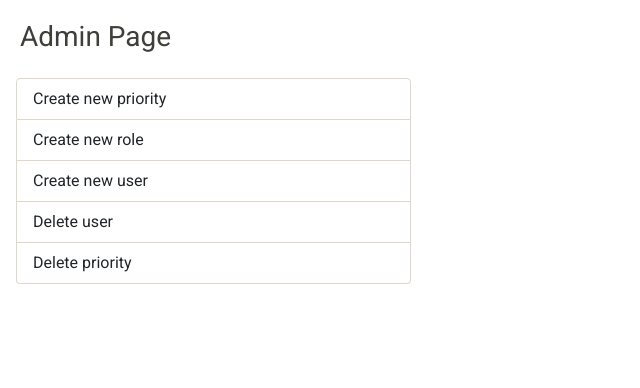
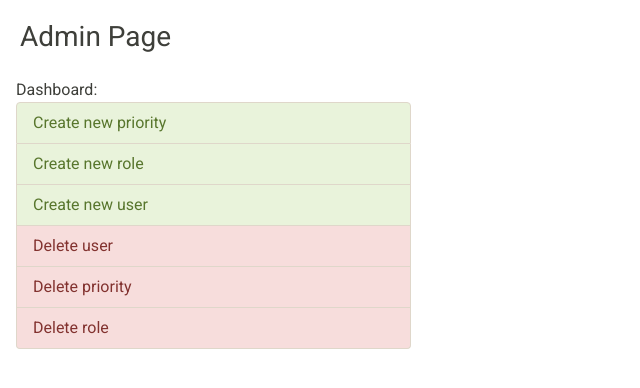
Before and after one commit to juliusBam/ProjerVer, a PHP site: page /adminPage.php in a window 1280 px wide. Shown: the part 62-450 px from the top of the page, without its empty margins (0-640 px from the left). Run offline with PHP 8.4, Linux system fonts and the light colour scheme; data comes from the database, SQL or seed files in the repository; data that the repository does not hold is empty; some libraries are stand-ins or nearby versions.

Commit message:
weitere arbeit an der admin page

```diff
--- a/javaScript/functionsAdminPage.js
+++ b/javaScript/functionsAdminPage.js
@@ -26,6 +26,7 @@ function hideAllDivs()
     $("#newRoleForm").hide();
     $("#deleteUserForm").hide();
     $("#deletePriorityForm").hide();
+    $("#deleteRoleForm").hide();
 }
 function showDiv(hiddenDiv)
 {
--- a/javaScript/scriptAdminPage.js
+++ b/javaScript/scriptAdminPage.js
@@ -1,4 +1,4 @@
 $(document).ready(function(){
     hideAllDivs();
-    populateDeleteUsers($("#userSelect"));
+    populateDeleteUsers($("#delUserSelect"));
 });
--- a/php/adminPage.php
+++ b/php/adminPage.php
@@ -3,12 +3,14 @@
 <script src="../javaScript/functionsAdminPage.js" type="text/javascript"></script>
 <h3 class="text-left">Admin Page</h3>
 <div class="p-3 text-left col-4 "id="listContainer">
-        <ul class="list-group">
-            <li class="list-group-item" onclick="showDiv($('#newPriorityForm'))">Create new priority</li>
-            <li class="list-group-item" onclick="showDiv($('#newRoleForm'))">Create new role</li>
-            <li class="list-group-item" onclick="showDiv($('#newUserForm'))">Create new user</li>
-            <li class="list-group-item" onclick="showDiv($('#deleteUserForm'))">Delete user</li>
-            <li class="list-group-item" onclick="showDiv($('#deletePriorityForm'))">Delete priority</li>
+        <label for="divList">Dashboard:</label>
+        <ul class="list-group" id="divList">
+            <li class="list-group-item list-group-item-success" onclick="showDiv($('#newPriorityForm'))">Create new priority</li>
+            <li class="list-group-item list-group-item-success" onclick="showDiv($('#newRoleForm'))">Create new role</li>
+            <li class="list-group-item list-group-item-success" onclick="showDiv($('#newUserForm'))">Create new user</li>
+            <li class="list-group-item list-group-item-danger" onclick="showDiv($('#deleteUserForm'))">Delete user</li>
+            <li class="list-group-item list-group-item-danger" onclick="showDiv($('#deletePriorityForm'))">Delete priority</li>
+            <li class="list-group-item list-group-item-danger" onclick="showDiv($('#deleteRoleForm'))">Delete role</li>
         </ul>
 </div>
 <div class="container">
@@ -43,7 +45,7 @@
             <label for="useremail">Email</label>
             <input type="email" class="form-control w-50" id="useremail" placeholder="Enter an email" required>
             <label for="gender">Please select a gender</label>
-            <select type="text" class="form-control w-50" id="gender" aria-describedby="TaskInput" required>
+            <select type="text" class="form-control w-50" id="gender" required>
                 <option value="w">women</option>
                 <option value="d">diverse</option>
                 <option value="m">men</option>
@@ -55,8 +57,8 @@
     <form>
         <div class="form-group pt-2" id="deleteUserForm">
             <h2 class="text-left pl-5 pt-1">Delete user</h3>
-            <label for="userSelect">Select user</label>
-            <select type="text" class="form-control w-50" id="userSelect" aria-describedby="TaskInput" required>
+            <label for="delUserSelect">Select user</label>
+            <select type="text" class="form-control w-50" id="delUserSelect" required>
             </select>
             <br>
             <button class="btn btn-outline-danger" type="submit">Delete user now</button>
@@ -65,13 +67,23 @@
     <form>
         <div class="form-group pt-2" id="deletePriorityForm">
             <h2 class="text-left pl-5 pt-1">Delete priority</h3>
-            <label for="delPriority">Select priority</label>
-            <select type="text" class="form-control w-50" id="delPriority" aria-describedby="TaskInput" required>
+            <label for="delPrioritySelect">Select priority</label>
+            <select type="text" class="form-control w-50" id="delPrioritySelect" required>
             </select>
             <br>
             <button class="btn btn-outline-danger" type="submit">Delete priority now</button>
         </div>
     </form>
+    <form>
+        <div class="form-group pt-2" id="deleteRoleForm">
+            <h2 class="text-left pl-5 pt-1">Delete priority</h3>
+            <label for="delRoleSelect">Select priority</label>
+            <select type="text" class="form-control w-50" id="delRoleSelect" required>
+            </select>
+            <br>
+            <button class="btn btn-outline-danger" type="submit">Delete role now</button>
+        </div>
+    </form>
 </div>
 </body>
 </html>
```
Also changed, not shown: css/myStyle.css (line endings or trailing spaces).
